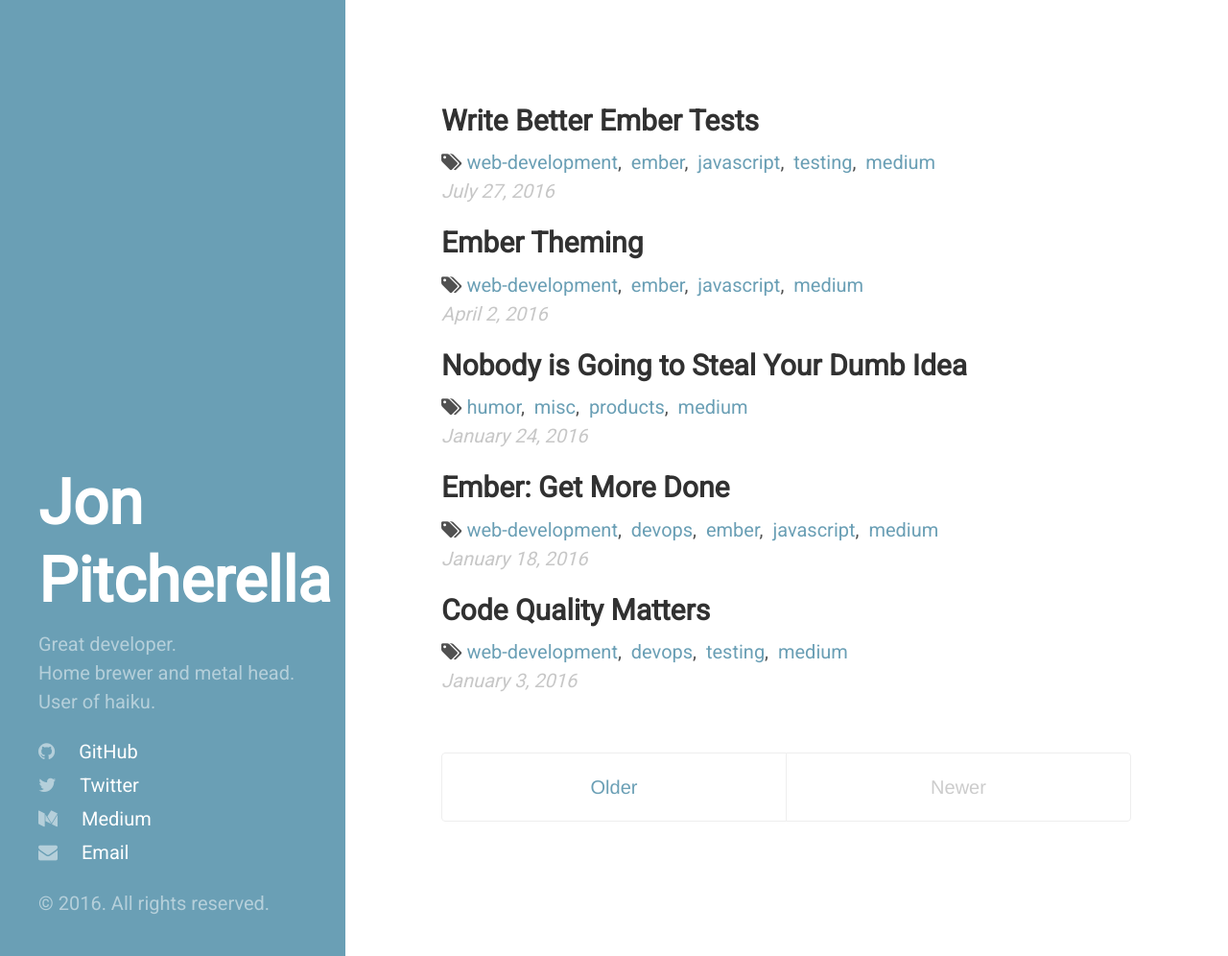
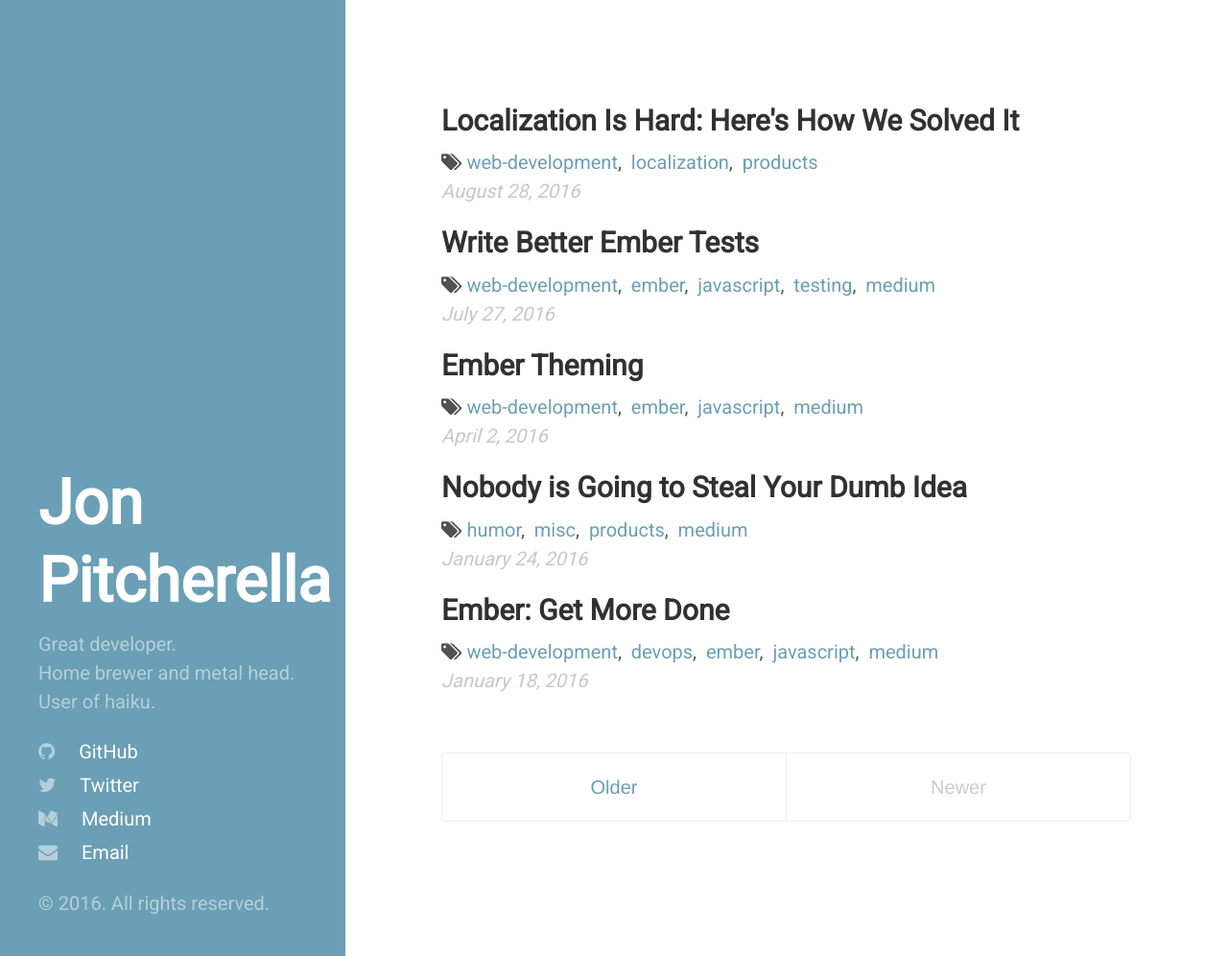
Before and after one commit to jonpitch/jonpitch.github.io, a Jekyll site: the page built from index.html, in a window 1280 px wide and 996 px high. Shown: the whole window at 96% size. Built offline with Jekyll 4.4.1, drawn with Linux system fonts in a browser that asks for light colours; nearby versions of some CDN libraries; the list of posts is cut into pages by our own code; some of the changed lines change nothing that is shown.

Commit message:
new blog post - localization is hard

```diff
--- a/_data/tags.yml
+++ b/_data/tags.yml
@@ -45,3 +45,6 @@
 
 - slug: humor
   name: Humor
+
+- slug: localization
+  name: Localization
--- /dev/null
+++ b/_posts/2016-08-28-solving-localization.md
@@ -0,0 +1,80 @@
+---
+layout: post
+title: Localization Is Hard&#58; Here's How We Solved It
+tags: [web-development, localization, products]
+---
+
+## Why It's Hard
+Localization is hard because language is hard. What makes localization especially challenging is that words and sentences can't be approached in a vacuum by a translator. The more context you can provide, the better. For example, imagine a label on a web page that just read: `High`. If you're the translator looking at the word, are we trying to convey height? Some sort of drug state?
+
+In addition to context, meaning can often be hard to convey across languages. Because of cultural differences, not every word or sentence is a one-to-one swap. Your translator not only has to perform a difficult job of translating from one language to the other, they also have to translate your meaning.
+
+Localization is also technically challenging. Most web applications have content in several places. There's probably content in a database that needs to be localized. There's also likely to be web application specific content (like form inputs, error messages, etc.) that need to be localized. What's challenging is that providing a good user experience to someone who doesn't speak the native language, is that all of these pieces have to align at the same time.
+
+## Solutions
+Here's a look at how we solved these problems at [B Lab](http://www.bcorporation.net/). Some of these solutions are specific to our stack, but the general concepts should be applicable to most. Let's start with managing what needs to be translated.
+
+### Crowdin
+We did a lot of research on translation management tools. We landed on [Crowdin](https://crowdin.com/) because we liked its feature set and it solved all of our use cases. I won't dive in to the details of this platform, but here's what it gives us at a high level:
+
+* We can store our content in key/value pairs, by uploading any type of file of our choosing. Think of Crowdin as a CMS for translations.
+* We can `push` and `pull` content to/from Crowdin through their [API](https://crowdin.com/page/api) or [CLI](https://crowdin.com/page/cli-tool) tool.
+* Someone on the business side of our application can manage the translation process. There's rarely any developer intervention.
+* Translators are notified of new content; subsequently we can also be notified when translations are done (via webhooks).
+* Crowdin can automatically machine translate content. Content can also be crowd-sourced or you can invite your own translators.
+* Once something is translated, it's stored in `Translation Memory`. So down the road, we aren't duplicating translation efforts.
+
+That's a lot of cool stuff. In brief, as long as we get content to Crowdin, our translators can translate it and we can pull it back when they're done without much effort. So now let's look at how we actually get content to Crowdin from different origins.
+
+### Ember
+Our web applications are written in Ember ([because it's fucking awesome](https://emberway.io/ember-get-shit-done-36383c2ccc53)). For localization in our Ember apps, we use [ember-i18n](https://github.com/jamesarosen/ember-i18n). All of our strings are stored as JavaScript objects, per locale. For example:
+
+{% gist jonpitch/b997c88d4debee13897c34f93c6cf874 %}
+
+In this example, if the user's locale is set to `en`, they would see the string `Hello`. When the locale switches to `es`, without any page reload or code change, the same string is instantly changed to `Hola`.
+
+We also enforce localization as a practice with [ember-cli-template-lint](https://github.com/rwjblue/ember-cli-template-lint). If a developer puts a bare string in a template, tests fail. We think this is important for our users to never experience a situation where they see content that isn't in the locale they chose.
+
+#### Localized Images
+We have a few assets that have text in them and of course, we want these to be localized as well. In order to do so, in our `staging` and `production` builds, we generate an asset map with [broccoli-asset-rev](https://github.com/rickharrison/broccoli-asset-rev). In these environments, our paths are fingerprinted, so we can't actually refer to them in code that easily. We can however, generate an asset map and look up the path when required.
+
+We use an `instance-initializer` to lookup our asset map and inject it into our `i18n-image` component. When that component renders it's image, it gets its path from the asset map. Here's an example:
+
+{% gist jonpitch/a346d4acdde3afc0b55e3dd5eeb34620 %}
+
+#### Integrating Ember-i18n with Crowdin
+Unfortunately, this takes a little workaround. If you recall the basic workflow of pushing and pulling files to and from Crowdin. Crowdin doesn't recognize an ES6 JavaScript module. So what we do is instead of using JavaScript, we use JSON and use [ember-cli-json-module](https://github.com/IvyApp/ember-cli-json-module) to convert JSON to JavaScript objects, so that:
+
+1. We can push/pull content to/from Crowdin
+2. ember-i18n still works.
+
+Here's an updated example:
+
+{% gist jonpitch/1cc40b6f1fc4b7790ac17b6bdc08c959 %}
+
+It's subtle, but this little change makes a huge difference for us. We can ship these `.json` files to Crowdin without modification and our content is brought in without issue. ember-cli-json-module also transpiles our `.json` files to JavaScript exports that ember-i18n understands, so everything still works well on that front.
+
+#### Other Caveats
+We initially ran in to some issues for form validations with the addon we were using. We switched over to [ember-cp-validations](https://github.com/offirgolan/ember-cp-validations) and [ember-cp-i18n-validations](https://github.com/jasonmit/ember-i18n-cp-validations) and haven't looked back. If you're not using either of these already and require localization, I would recommend making the change.
+
+### Database Content
+With all this talk of shipping files, hopefully you're wondering how we deliver and retrieve our database content. We manage this pretty easily with jobs. When English content changes, we queue up a job that grabs the relevant content we need to translate, creates a file and pushes it to Crowdin. As soon as the file gets to Crowdin, translators are notified and they translate the content. As soon as they're done, a webhook lets us know, we queue up a new job and that content is pulled back, fully translated: `Continuous Localization`.
+
+Here's how we store our localized content in the database:
+
+`Table A`: `id`, `some-meta-data-1`
+
+`Table A - TL`: `id`, `table-a-id`, `locale`, `some-localized-content-1`
+
+`Table A` always stores meta data about the resource while `Table A - TL` stores localized content. When we request localized content, we join these two tables and filter by `locale`. Because this locale is driven by the user, as the user changes their locale, this code remains the same and the user gets different content.
+
+#### Other Caveats
+Something we haven't quite solved yet is content length. Meaning, let's say a column in the database is a 255 character string. Someone writing content in English, uses most of those characters, let's say 240. When it's translated to another language, it may end up as 258 characters. This doesn't fit in our database and we don't want to just truncate the string. Rather than just making everything a giant string value, like `text` or thousands of characters, we have just been dealing with it as it comes up. If you have any suggestions we'd love to hear them.
+
+### Shipping Files
+We use [Docker](https://www.docker.com/) for local development, so we have a [container](https://hub.docker.com/r/impactbot/impact-platform-crowdin/) that pushes/pulls content to/from Crowdin for us. Based on our Crowdin config, a container is created, grabs the files we want and either pushes or pulls to/from Crowdin in a single command.
+
+### Wrapping Up
+Localization is still damn hard. The benefit for us, is that we have at least removed developers from the process entirely. It's also awesome that we can provide a really amazing global user experience without reloading the page. Our content creators and translators collaborate and we can continuously localize our application with almost no effort.
+
+Let us know what you think! We'd love to hear your challenges and solutions to hard localization problems. We also don't support any right to left languages at the moment, so let us know what to expect.
```
